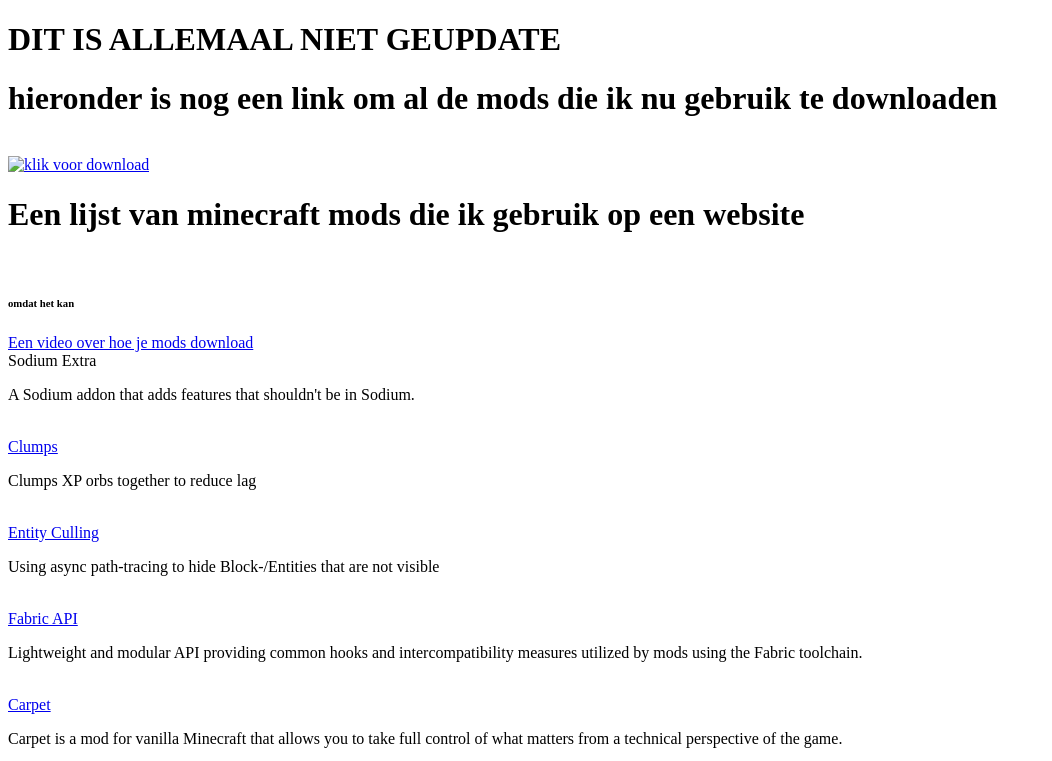
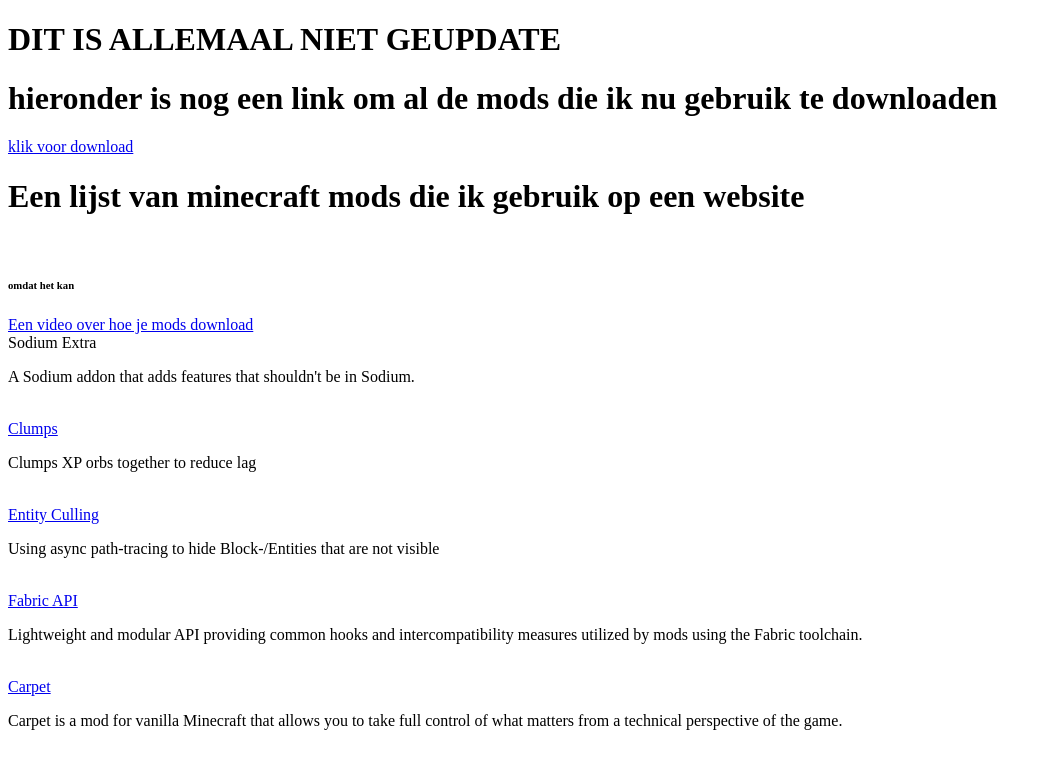
Before and after one commit to quix3908/mod-collection, a plain HTML site: page index.html in a window 1280 px wide. Shown: the top 761 px of the page, without its empty margins (0-1052 px from the left). Drawn offline with Linux system fonts and the light colour scheme.

Commit message:
index.html

```diff
--- a/index.html
+++ b/index.html
@@ -4,10 +4,8 @@
 
 <h1>DIT IS ALLEMAAL NIET GEUPDATE</h1>
 <h1>hieronder is nog een link om al de mods die ik nu gebruik te downloaden</h1>
+<a href="mc1.21.5mods.zip" download>klik voor download</a>
 <br>
-<a href="mc1.21.5mods.zip" download>
- <img src="mc1.21.5mods.zip" alt="klik voor download">
-</a>
 <h1>Een lijst van minecraft mods die ik gebruik op een website</h1>
 <br>
 <h6>omdat het kan</h6>
```
